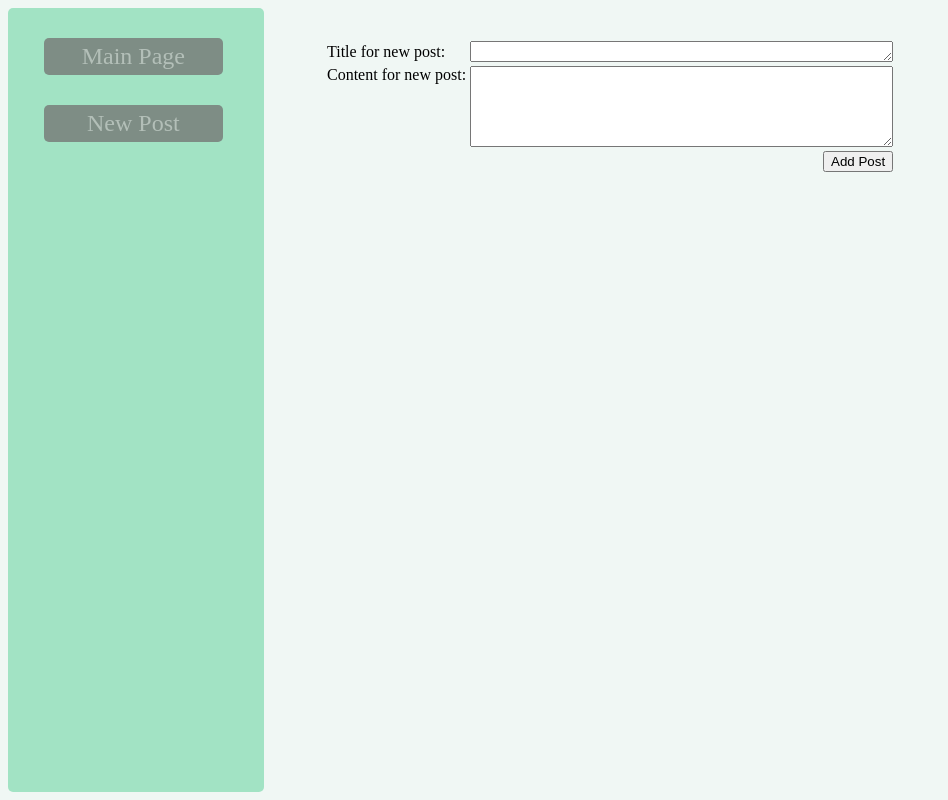
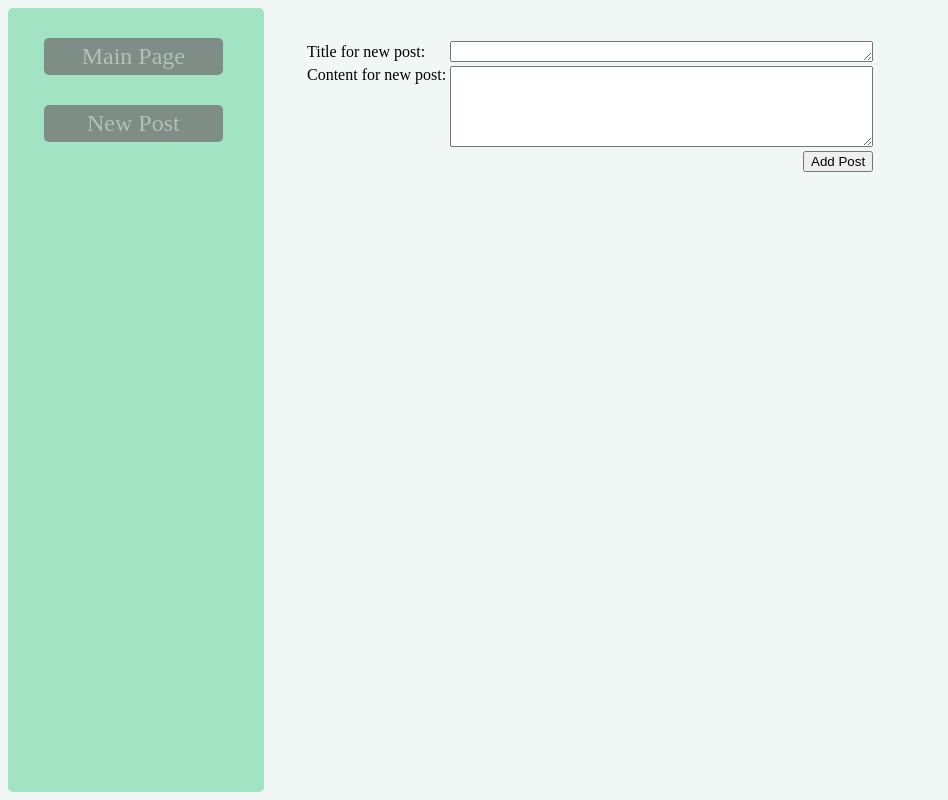
Before and after one commit to MeGodzillaUDead/blogz, a Flask app: page /newpost in a window 1280 px wide. Shown: the whole page, without its empty margins (0-948 px from the left). Run offline with Flask 2, Linux system fonts and the light colour scheme.

Commit message:
tweaked DIV widths in style.css

```diff
--- a/static/style.css
+++ b/static/style.css
@@ -15,6 +15,7 @@ body {
 .right {
 	float: right;
 	width: 75%;
+	padding-right: 20px;
 	}
 
 a:link, a:visited {
```
